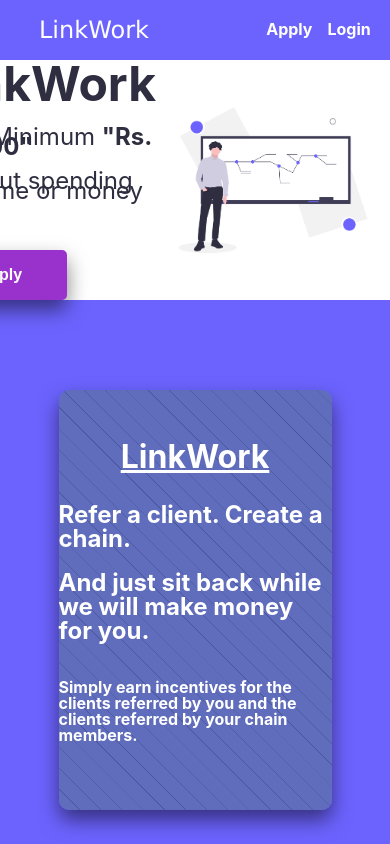
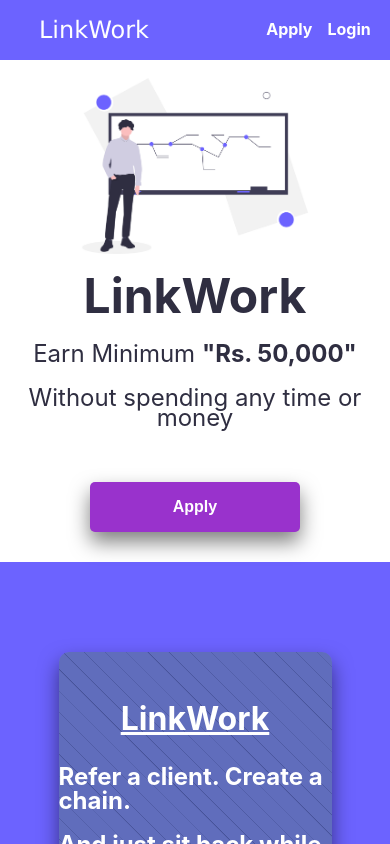
Before and after one commit to Anubhav311/lw_frontend, a React (Create React App) app: page / in a window 390 px wide. Shown: the top 844 px of the page. Built offline with nearby package versions, Linux system fonts and the light colour scheme.

Commit message:
added responsiveness to header

```diff
--- a/src/App.css
+++ b/src/App.css
@@ -71,8 +71,30 @@
     display: flex;
     justify-content: flex-end;
     align-items: center;
+    padding-right: 20px;
+    padding-left: 20px;
 }
 
+@media (max-width: 800px) {
+    .header {
+        display: flex;
+        flex-direction: column-reverse;
+        /* justify-content: flex-end; */
+        align-items: center;
+        text-align: center;
+        padding-bottom: 30px;
+    }
+}
+
+.header img {
+    width: 60%;
+}
+
+@media (max-width: 800px) {
+    .header img {
+        width: 80%;
+    }
+}
 .header h1 {
     font-size: 3rem;
     margin-bottom: 15px;
@@ -80,7 +102,7 @@
 }
 
 .header p {
-    line-height: 10px;
+    line-height: 20px;
     font-size: 1.5rem;
     /* font-weight: bold; */
 }
--- a/src/components/LandingPage/LandingPage.js
+++ b/src/components/LandingPage/LandingPage.js
@@ -21,7 +21,7 @@ function LandingPage() {
       <p>Without spending any time or money</p>
       <Link to="/apply"><button className="button">Apply</button></Link>
     </div>
-    <img style={{width: "60%"}} src={header_img} alt="header image"/>
+    <img src={header_img} alt="header image"/>
   </div>
   <section className="gist-section">
     <div className="gist-div">
```
